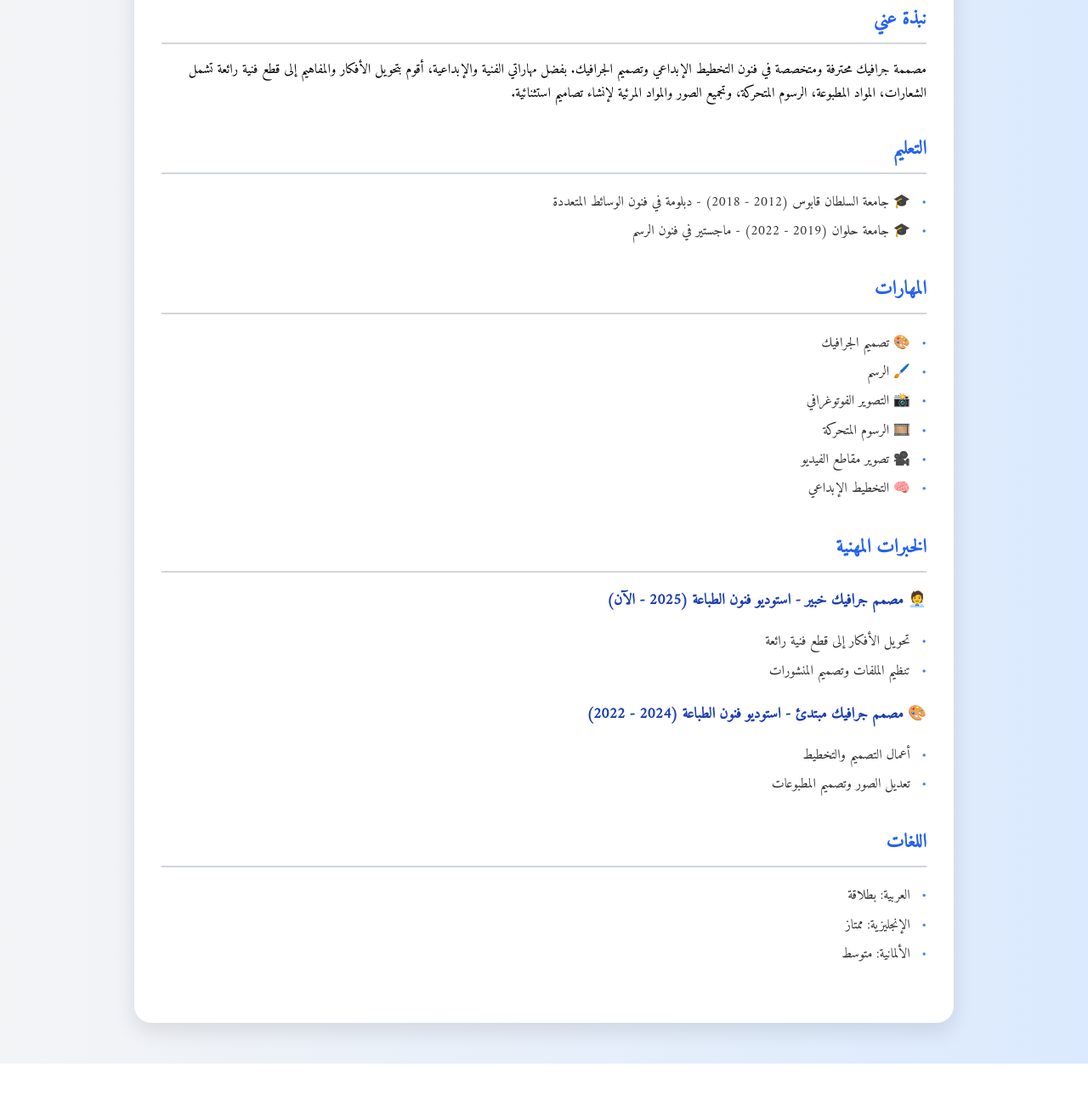
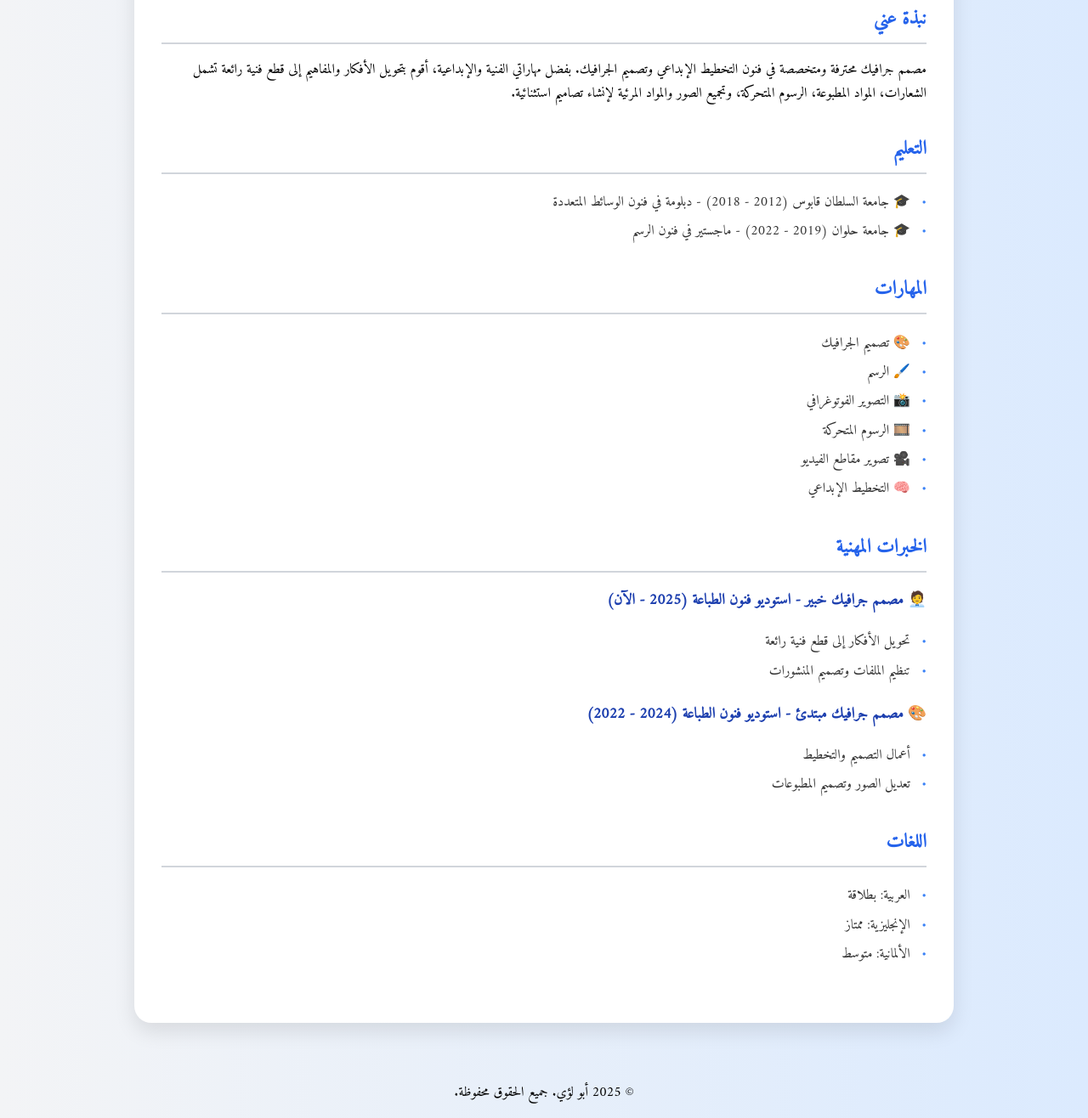
Before and after one commit to qweqwqwa/qusai, a plain HTML site: page index.html in a window 1280 px wide. Shown: the part 545-1861 px from the top of the page at 85% size. Before the commit the page ends 1797 px from the top, so only its background shows below. Drawn offline with Linux system fonts and the light colour scheme.

Commit message:
Update index.html

```diff
--- a/index.html
+++ b/index.html
@@ -23,7 +23,7 @@
 
       <section>
         <h2>نبذة عني</h2>
-        <p>مصممة جرافيك محترفة ومتخصصة في فنون التخطيط الإبداعي وتصميم الجرافيك. بفضل مهاراتي الفنية والإبداعية، أقوم بتحويل الأفكار والمفاهيم إلى قطع فنية رائعة تشمل الشعارات، المواد المطبوعة، الرسوم المتحركة، وتجميع الصور والمواد المرئية لإنشاء تصاميم استثنائية.</p>
+        <p>مصمم جرافيك محترفة ومتخصصة في فنون التخطيط الإبداعي وتصميم الجرافيك. بفضل مهاراتي الفنية والإبداعية، أقوم بتحويل الأفكار والمفاهيم إلى قطع فنية رائعة تشمل الشعارات، المواد المطبوعة، الرسوم المتحركة، وتجميع الصور والمواد المرئية لإنشاء تصاميم استثنائية.</p>
       </section>
 
       <section>
@@ -74,6 +74,11 @@
       </section>
     </div>
   </div>
+<footer>
+  <p style="text-align: center; font-family: 'Amiri', serif; margin-top: 20px;">
+    &copy; 2025 أبو لؤي. جميع الحقوق محفوظة.
+  </p>
+</footer>
 
 </body>
 </html>
```
